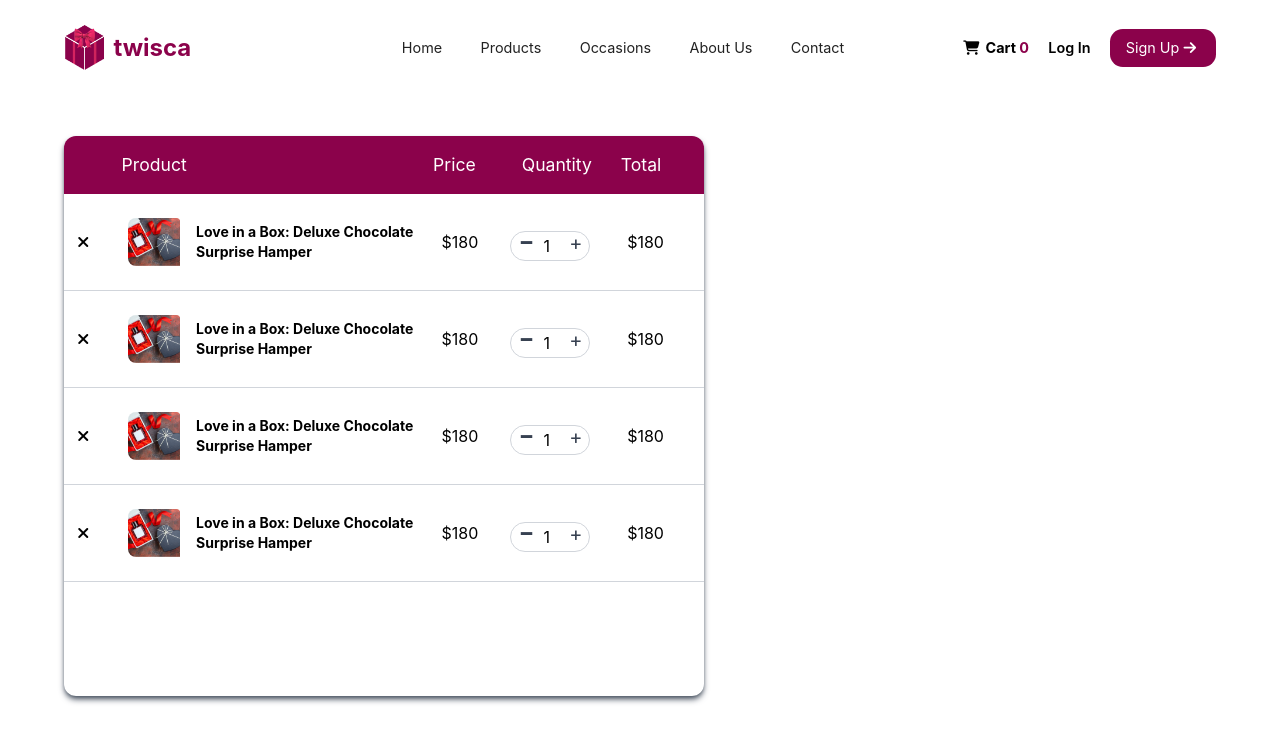
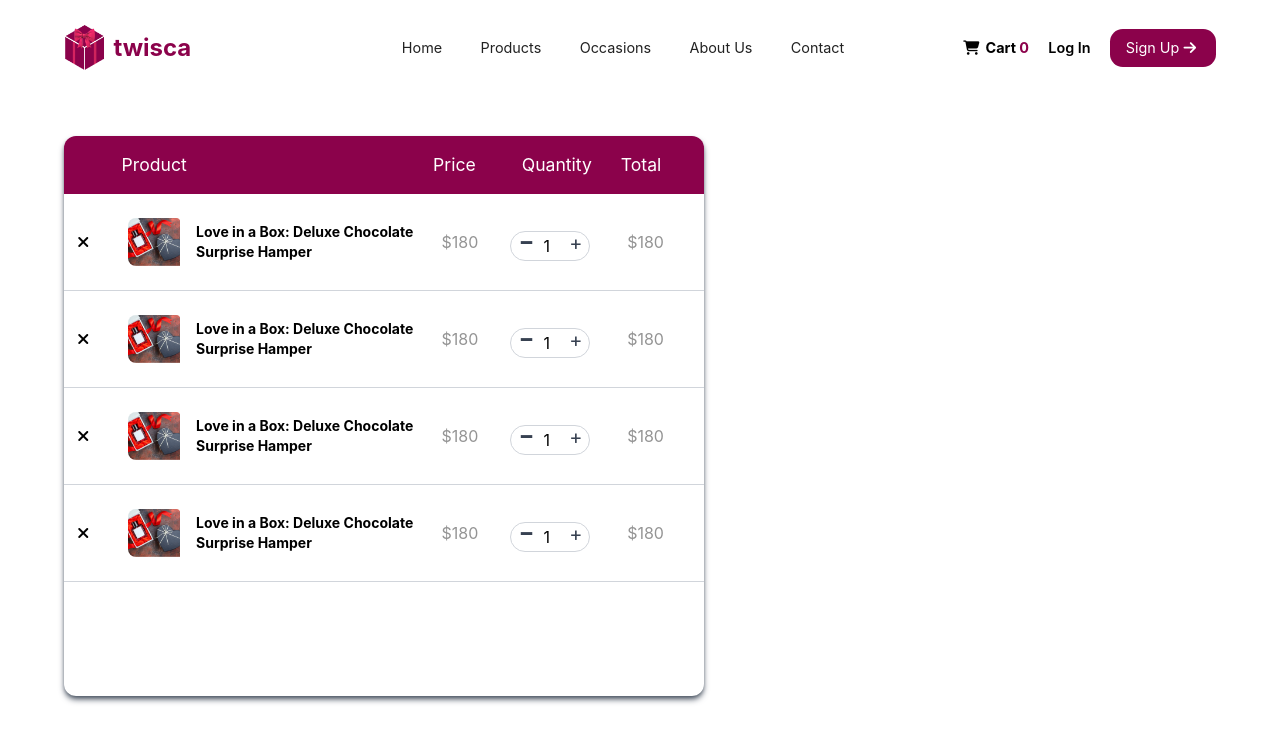
Before and after one commit to SheharyarXD/twisca, a React (Create React App) app in the folder my-app/: page /cart in a window 1280 px wide. Shown: the top 742 px of the page. Built offline with nearby package versions, Linux system fonts and the light colour scheme.

Commit message:
In progress

```diff
--- a/my-app/src/components/cartList.js
+++ b/my-app/src/components/cartList.js
@@ -24,7 +24,7 @@ const CartList=()=>{
                 Love in a Box: Deluxe Chocolate Surprise Hamper
               </div>
           </div>
-          <div className="w-[5%] flex">$ <p>180</p></div>
+          <div className="w-[5%] flex text-[#949494]">$ <p>180</p></div>
           <div className="flex w-[8vw] flex-row items-center justify-center pt-[1vh]">
             <div className="flex items-center px-2 relative">
               {/* Minus Button */}
@@ -52,7 +52,7 @@ const CartList=()=>{
               </button>
             </div>
           </div>
-          <div className="w-[6vw] flex">$ <p>180</p></div>
+          <div className="w-[6vw] flex text-[#949494]">$ <p>180</p></div>
         </div>);
 }
 export default CartList;
```
